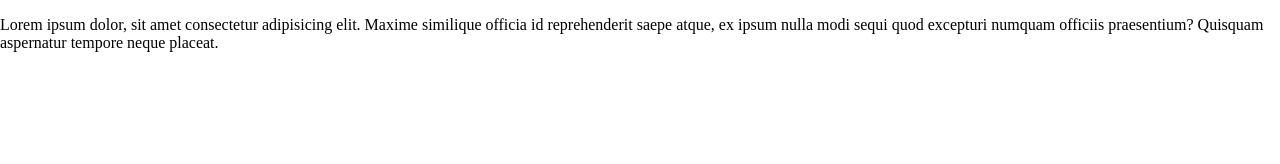
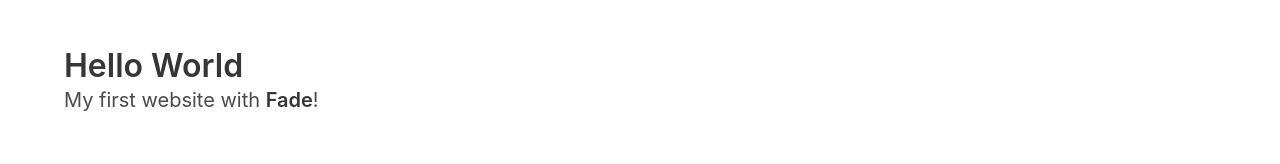
Before and after one commit to imlooke/fade, a website: page src/index.html in a window 1280 px wide. Drawn offline with nearby package versions, Linux system fonts and the light colour scheme; files that its build step writes are made by us from their sources.

Commit message:
add jquery

```diff
--- a/gulpfile.js
+++ b/gulpfile.js
@@ -41,6 +41,10 @@ const assetsPath = {
     src: `${srcPath}/favicon.ico`,
     output: outputPath,
   },
+  jquery: {
+    src: 'node_modules/jquery/dist/jquery.min.js',
+    output: jsOutputPath,
+  }
 };
 
 // create server
--- a/package.json
+++ b/package.json
@@ -34,5 +34,8 @@
     "last 5 version",
     "ie >= 9"
   ],
-  "dependencies": {}
+  "dependencies": {
+    "bulma": "^0.9.2",
+    "jquery": "^3.6.0"
+  }
 }
--- a/src/include/script.html
+++ b/src/include/script.html
@@ -1 +1,2 @@
     <script src="./js/main.js"></script>
+    <script src="./js/jquery.min.js"></script>
--- a/src/index.html
+++ b/src/index.html
@@ -7,12 +7,16 @@
 
 <body>
     @@include('./include/lt-ie9.html')
-    <p>
-        Lorem ipsum dolor, sit amet consectetur adipisicing elit.
-        Maxime similique officia id reprehenderit saepe atque,
-        ex ipsum nulla modi sequi quod excepturi numquam officiis praesentium?
-        Quisquam aspernatur tempore neque placeat.
-    </p>
+    <section class="section">
+        <div class="container">
+            <h1 class="title">
+                Hello World
+            </h1>
+            <p class="subtitle">
+                My first website with <strong>Fade</strong>!
+            </p>
+        </div>
+    </section>
     @@include('./include/script.html')
 </body>
 
--- a/src/scss/main.scss
+++ b/src/scss/main.scss
@@ -1 +1,2 @@
+@import "../../node_modules/bulma/bulma.sass";
 @import "./global";
```
Also changed, not shown: 1 other file.
